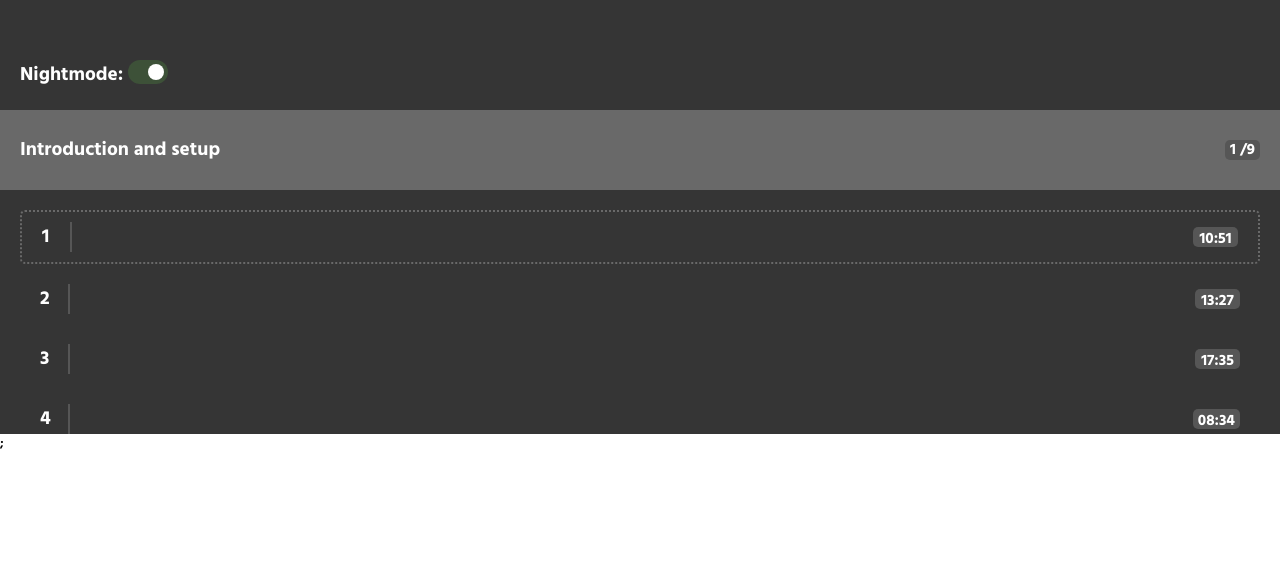
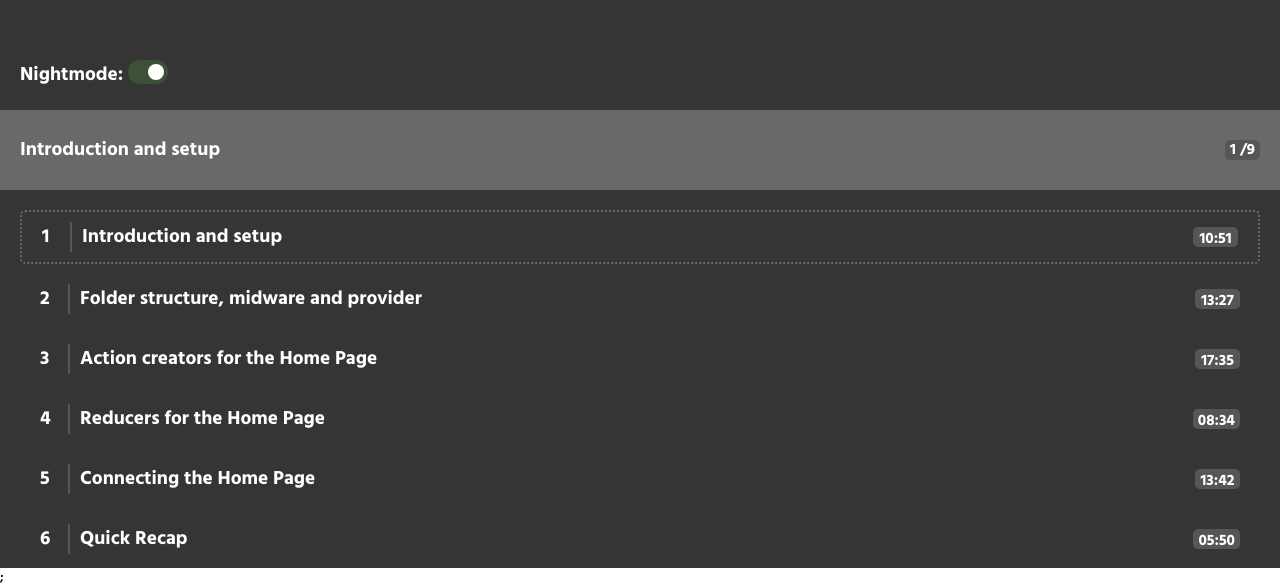
Before and after one commit to misselliev/dulce-hookbuster, a React (Create React App) app: page /ghI-gMi1DPc in a window 1280 px wide. Shown: the part 680-1268 px from the top of the page. Before the commit the page ends 1134 px from the top, so only its background shows below. Built offline with nearby package versions, Linux system fonts and the light colour scheme.

Commit message:
Fixing prop names and styling for PlaylistItem and PlaylistItems

```diff
--- a/src/components/PlaylistItem.jsx
+++ b/src/components/PlaylistItem.jsx
@@ -4,7 +4,7 @@
 const PlaylistItem = ({ video, active, played }) => (
   <StyledPlaylistItem active={active} played={played}>
     <div className="woof-player__video-nr">{video.num}</div>
-    <div className="woof-player__video-name">{video.titles}</div>
+    <div className="woof-player__video-name">{video.title}</div>
     <div className="woof-player__video-time">{video.duration}</div>
   </StyledPlaylistItem>
 );
--- a/src/components/styles/StyledPlaylistItem.js
+++ b/src/components/styles/StyledPlaylistItem.js
@@ -30,7 +30,7 @@
     border-radius: 50px;
     position: absolute;
     left: 0;
-    top: 19px;
+    /* top: 19px; */
   }
 
   .woof-player__video-nr {
--- a/src/components/styles/StyledPlaylistItems.js
+++ b/src/components/styles/StyledPlaylistItems.js
@@ -3,7 +3,7 @@
 const StyledPlaylistItems = styled.div`
   padding: 0 20px;
   overflow-y: auto;
-  height: 28vh;
+  height: 28vw;
   max-height:500px;
 
   ::-webkit-scrollbar{
```
